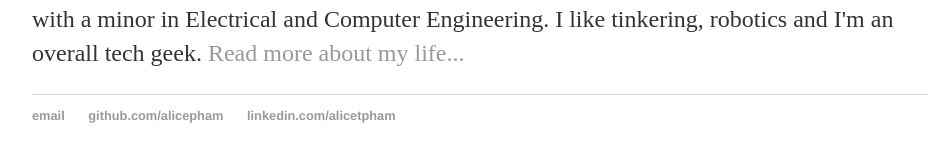
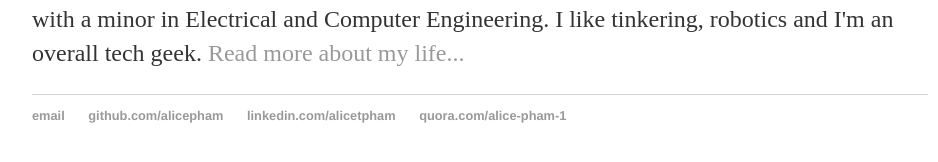
Before and after one commit to alicepham/alicepham.github.io, a Jekyll site: the page built from index.html, in a window 1280 px wide. Shown: the part 228-390 px from the top of the page, without its empty margins (160-1098 px from the left). Built offline with Jekyll 4.4.1, drawn with Linux system fonts in a browser that asks for light colours.

Commit message:
more links

```diff
--- a/_layouts/default.html
+++ b/_layouts/default.html
@@ -24,6 +24,7 @@
 	        		<li><a href="mailto:atp59@cornell.com">email</a></li>
 	        		<li><a href="https://github.com/alicepham">github.com/alicepham</a></li>
 							<li><a href="https://linkedin.com/alicetpham">linkedin.com/alicetpham</a></li>
+							<li><a href="https://quora.com/alice-pham-1">quora.com/alice-pham-1</a></li>
 				</ul>
 			</footer>
 		</body>
```
